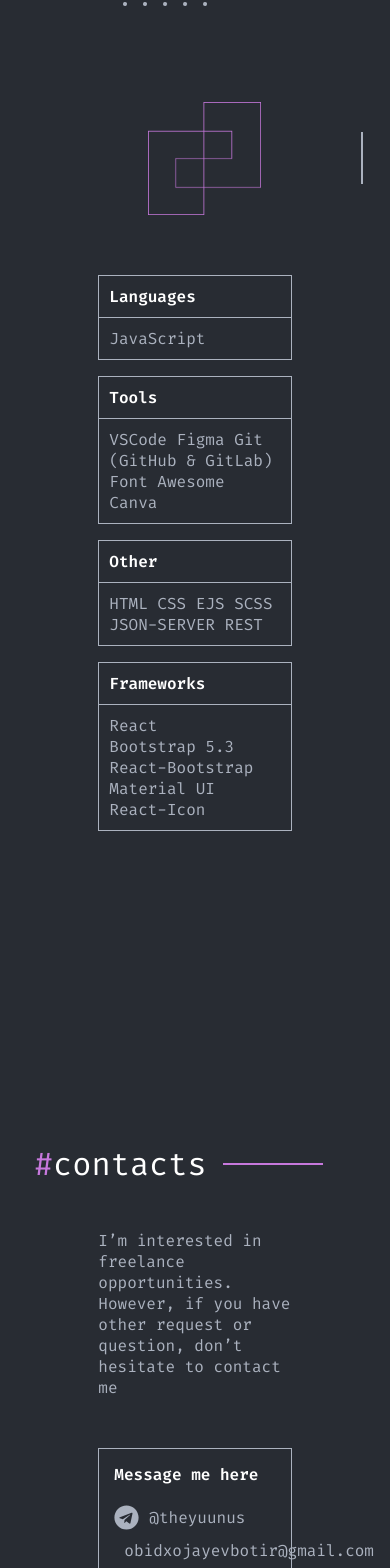
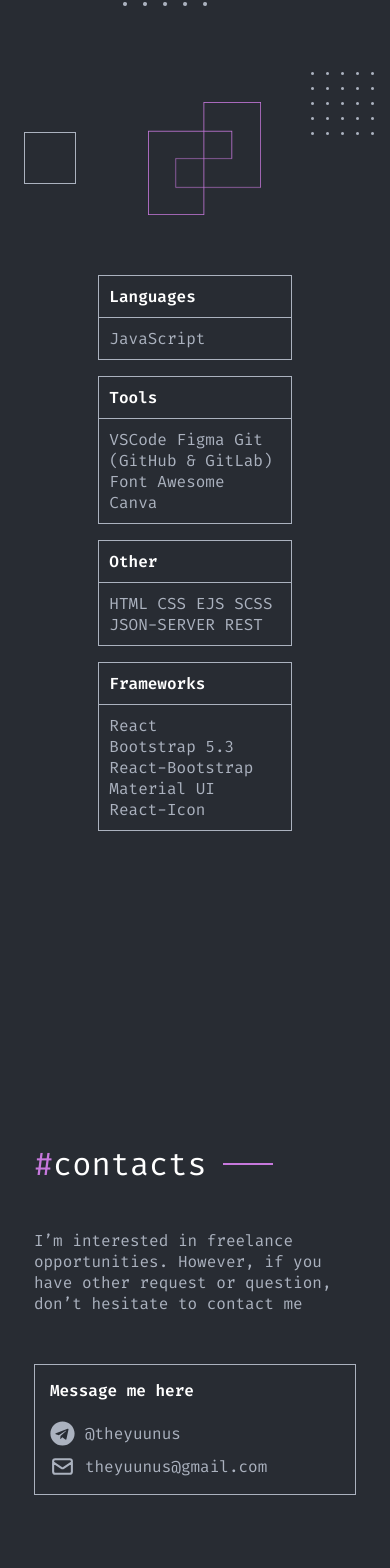
Before and after one commit to theyuunus/Portfolio, a React (Create React App) app: page / in a window 390 px wide. Shown: the part 2518-4086 px from the top of the page. Built offline with nearby package versions, Linux system fonts and the light colour scheme.

Commit message:
#fix #fix media #Home

```diff
--- a/src/components/HomeAbout/HomeAbout.scss
+++ b/src/components/HomeAbout/HomeAbout.scss
@@ -109,7 +109,7 @@
 @media only screen and (max-width: 390px) {
 
     .HomeAbout-left-top-line {
-        width: 100px;
+        width: 50px;
     }
 
     .HomeAbout-left-middle-p {
--- a/src/components/HomeContact/HomeContact.jsx
+++ b/src/components/HomeContact/HomeContact.jsx
@@ -33,7 +33,7 @@ export default function HomeContact() {
                             </a>
                             <a className="HomeContact-bottom-right-a" href="mailto:obidxojayevbotir@gmail.com" target='_blank' rel="noopener noreferrer">
                                 <HiOutlineMail className="HomeContact-bottom-right-a-icon" />
-                                obidxojayevbotir@gmail.com
+                                theyuunus@gmail.com
                             </a>
                         </div>
                     </div>
--- a/src/components/HomeContact/HomeContact.scss
+++ b/src/components/HomeContact/HomeContact.scss
@@ -68,7 +68,6 @@
 @media only screen and (max-width: 1202px) {
     .HomeContact-bottom {
         display: block;
-        width: 60%;
         margin: auto;
     }
 
--- a/src/components/HomeSkills/HomeSkills.scss
+++ b/src/components/HomeSkills/HomeSkills.scss
@@ -190,4 +190,8 @@
     .HomeSkills-bottom-left-bottomDiv-img1 {
         margin-top: none;
     }
+
+    .HomeSkills-bottom-left-bottomDiv-img3 {
+        margin-left: -400px;
+    }
 }
```
